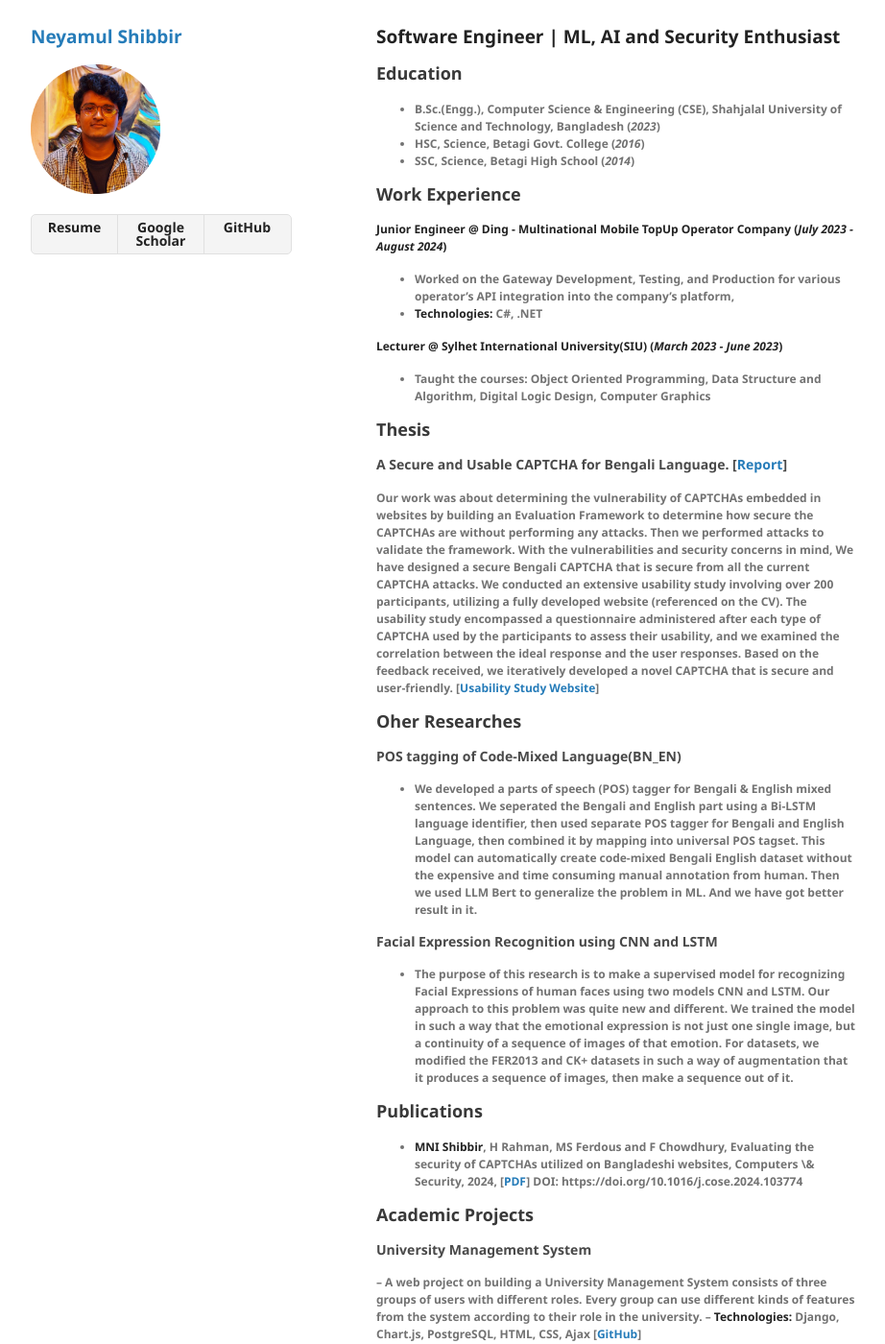
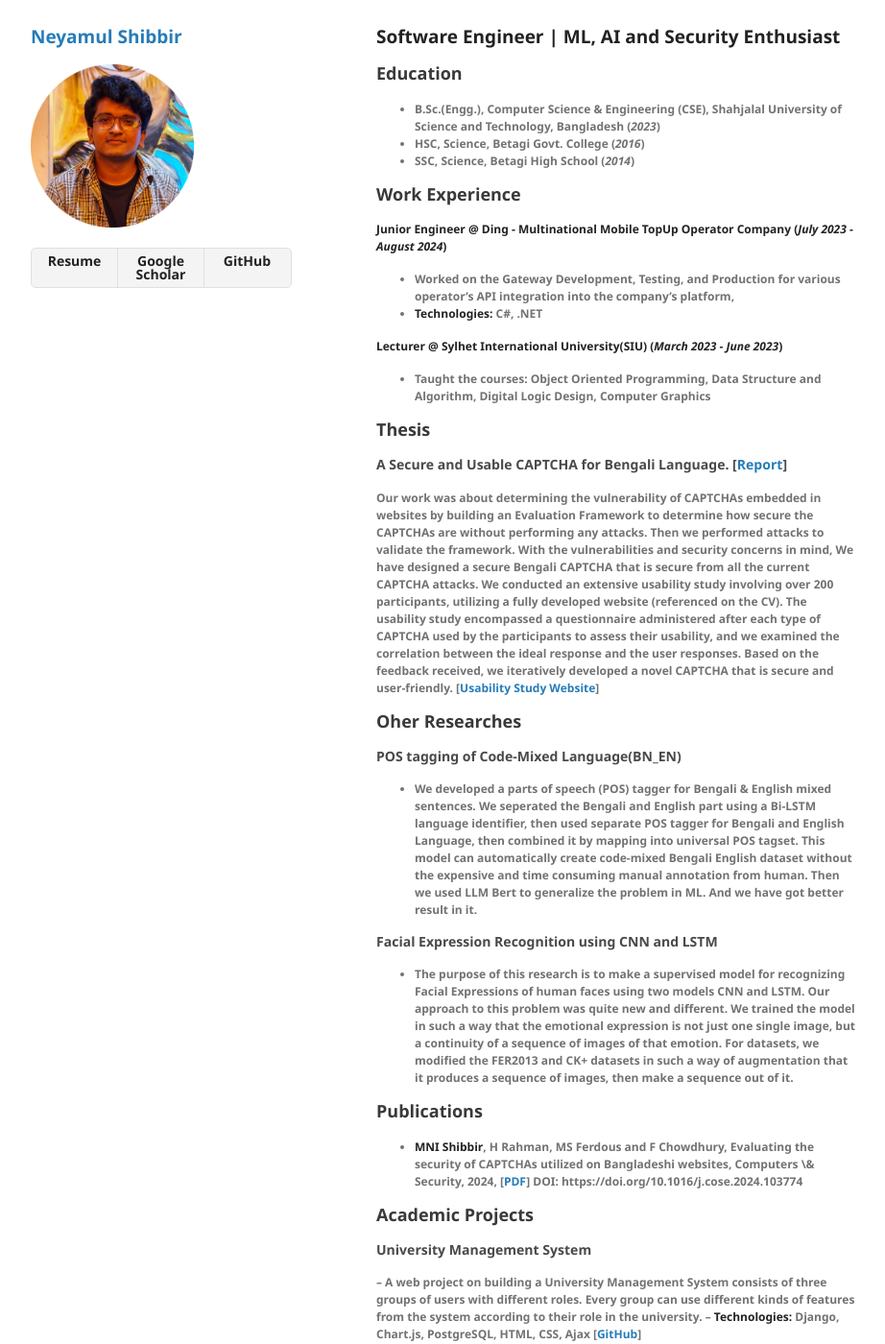
Before and after one commit to neyamul-sbr/neyamul.github.io, a Jekyll site: the page built from index.md, in a window 1280 px wide and 1400 px high. Shown: the whole window at 96% size, without its empty margins (178-1100 px from the left). Built offline with Jekyll 4.4.1, drawn with Linux system fonts in a browser that asks for light colours; our own code applies the rules of GitHub Pages for plain Markdown files; the repository's description, which GitHub fills in, is left out.

Commit message:
Update jekyll-theme-minimal.scss

```diff
--- a/_sass/jekyll-theme-minimal.scss
+++ b/_sass/jekyll-theme-minimal.scss
@@ -101,7 +101,7 @@ th {
 }
 
 img {
-  max-width:50%;
+  max-width:63%;
 }
 
 kbd {
```
